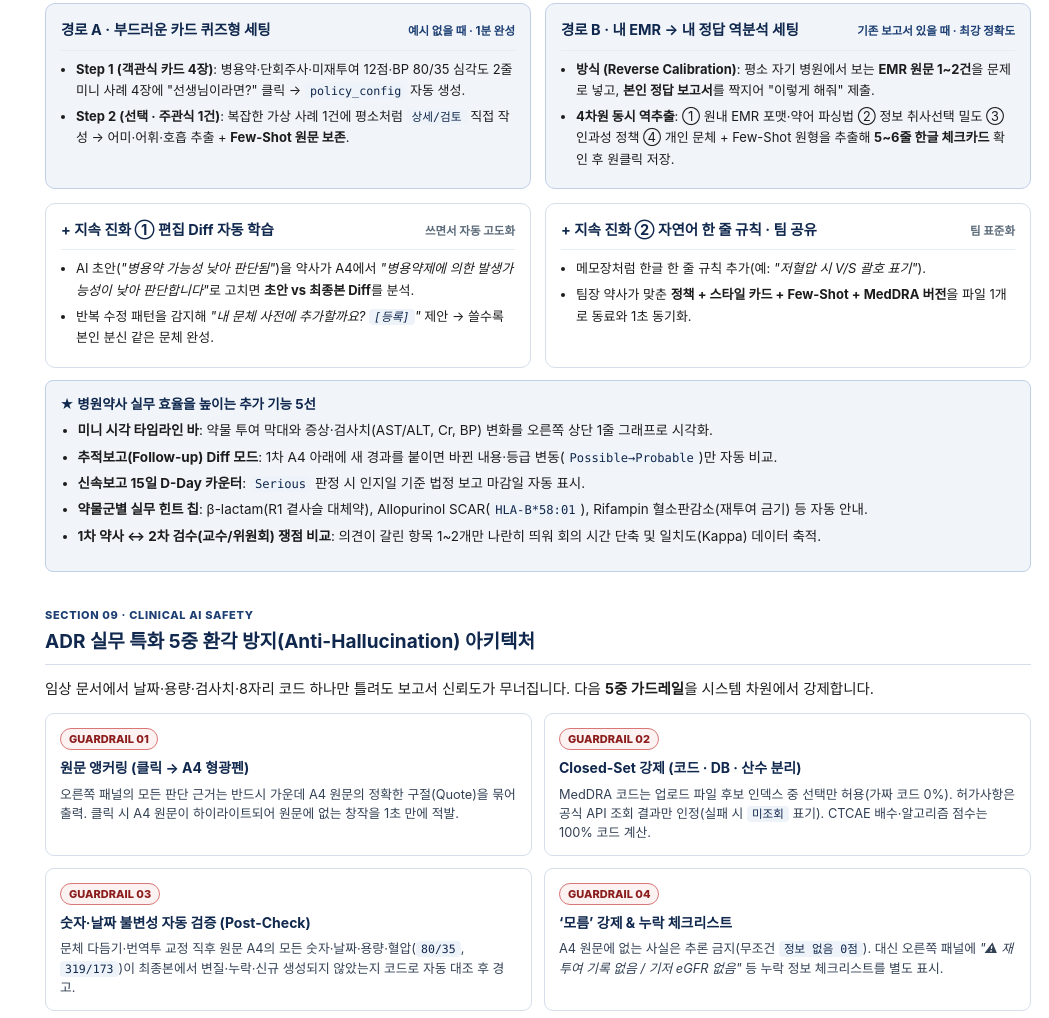
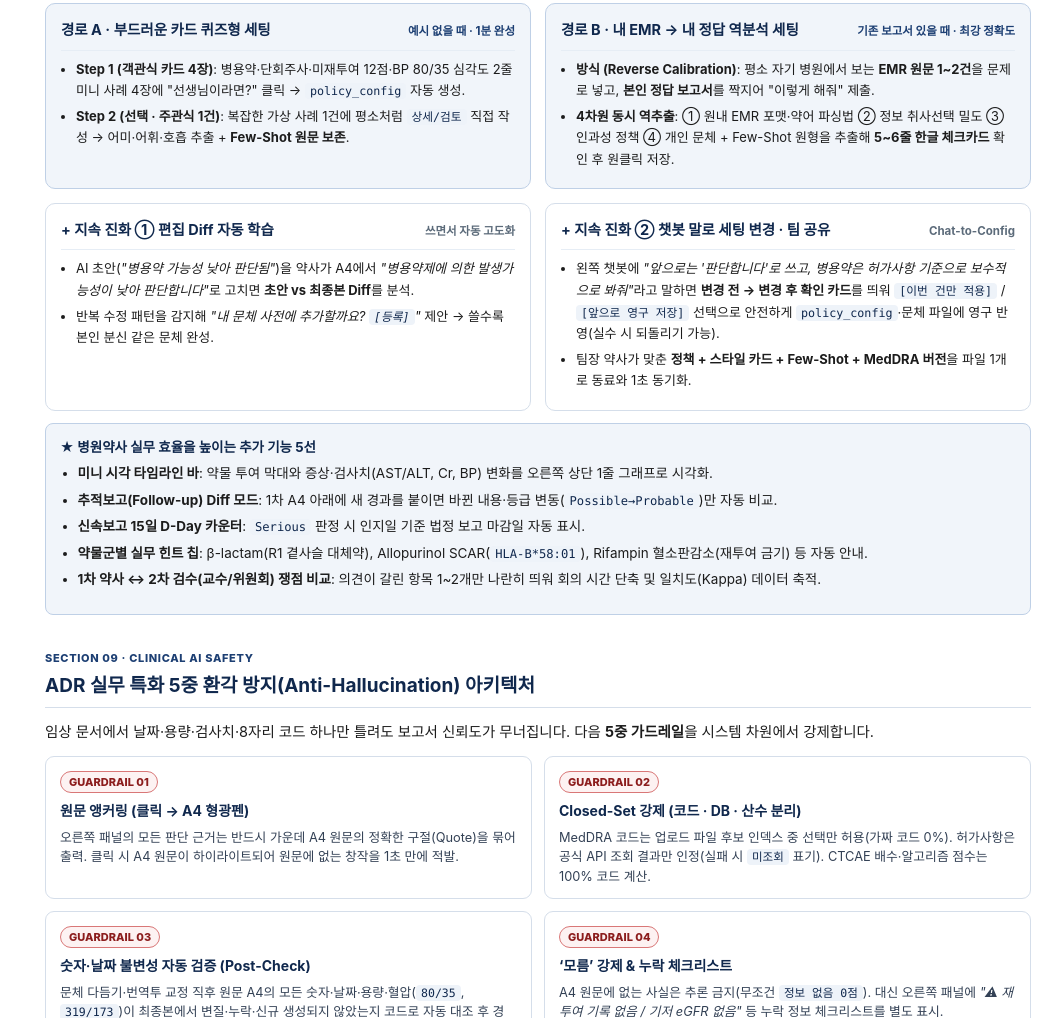
Before and after one commit to Coinyak/adr-study, a plain HTML site: page research.html in a window 1280 px wide. Shown: the part 10281-11299 px from the top of the page, without its empty margins (231-1280 px from the left). Drawn offline with Linux system fonts and the light colour scheme.

Commit message:
Add conversational Chat-to-Config setting patch with one-time vs permanent save card

```diff
--- a/research.html
+++ b/research.html
@@ -1612,9 +1612,9 @@
           </ul>
         </div>
         <div class="case-box">
-          <div class="case-box-head"><h4>+ 지속 진화 ② 자연어 한 줄 규칙 · 팀 공유</h4><span class="verdict">팀 표준화</span></div>
+          <div class="case-box-head"><h4>+ 지속 진화 ② 챗봇 말로 세팅 변경 · 팀 공유</h4><span class="verdict">Chat-to-Config</span></div>
           <ul>
-            <li>메모장처럼 한글 한 줄 규칙 추가(예: <em>"저혈압 시 V/S 괄호 표기"</em>).</li>
+            <li>왼쪽 챗봇에 <em>"앞으로는 '판단합니다'로 쓰고, 병용약은 허가사항 기준으로 보수적으로 봐줘"</em>라고 말하면 <strong>변경 전 → 변경 후 확인 카드</strong>를 띄워 <code>[이번 건만 적용]</code> / <code>[앞으로 영구 저장]</code> 선택으로 안전하게 <code>policy_config</code>·문체 파일에 영구 반영(실수 시 되돌리기 가능).</li>
             <li>팀장 약사가 맞춘 <strong>정책 + 스타일 카드 + Few-Shot + MedDRA 버전</strong>을 파일 1개로 동료와 1초 동기화.</li>
           </ul>
         </div>
```
